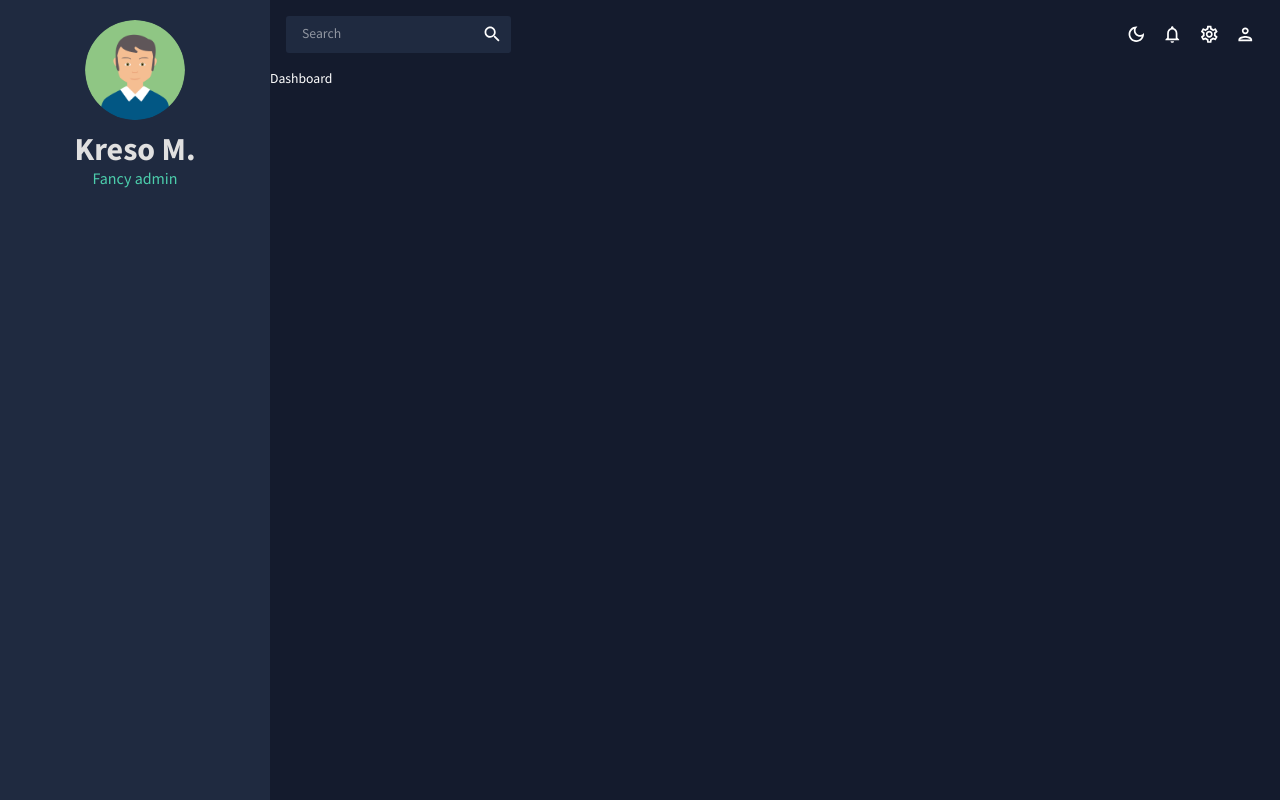
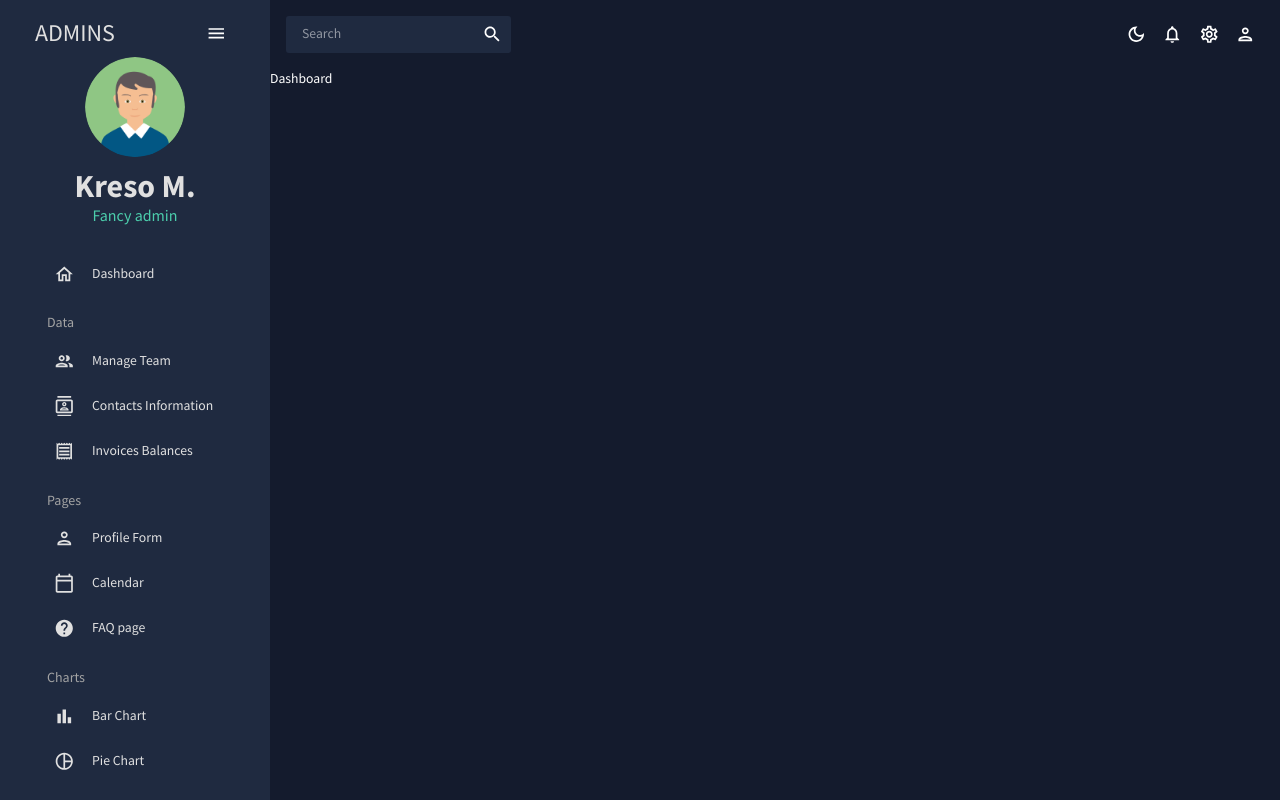
Before and after one commit to kresomarenic/react-dashboard, a React (Create React App) app: page / in a window 1280 px wide. Built offline with nearby package versions, Linux system fonts and the light colour scheme; a web font is replaced by a local one.

Commit message:
Added navigation links

```diff
--- a/src/scenes/global/Sidebar.jsx
+++ b/src/scenes/global/Sidebar.jsx
@@ -16,6 +16,23 @@ import PieChartOutlineOutlinedIcon from "@mui/icons-material/PieChartOutlineOutl
 import TimelineOutlinedIcon from "@mui/icons-material/TimelineOutlined";
 import MenuOutlinedIcon from "@mui/icons-material/MenuOutlined";
 import MapOutlinedIcon from "@mui/icons-material/MapOutlined";
+
+const Item = ({title, to, icon, selected, setSelected}) => {
+    const theme = useTheme();
+    const colors = tokens(theme.palette.mode);
+
+    return (
+        <MenuItem
+            active={selected === title}
+            style={{ color: colors.grey[100]}}
+            onClick={() => setSelected(title)}
+            icon={icon}
+        >
+            <Typography>{title}</Typography>
+            <Link to={to}/>
+        </MenuItem>
+    );
+}
 
 const Sidebar = () => {
     const theme = useTheme();
@@ -47,7 +64,29 @@ const Sidebar = () => {
                 <Menu iconShape="square">
 
                     {/* LOGO AND MENU ICON */}
-                    <MenuItem>
+                    <MenuItem
+                        onClick={() => setIsCollapsed(!isCollapsed)}
+                        icon={isCollapsed ? <MenuOutlinedIcon/> : undefined}
+                        stlye={{
+                            margin: "10px 0 20px 0",
+                            color: colors.grey[100],
+                        }}
+                    >
+                        {!isCollapsed && (
+                            <Box
+                                display="flex"
+                                justifyContent="space-between"
+                                alignItems="center"
+                                ml="15px"
+                            >
+                                <Typography variant="h3" color={colors.grey[100]}>
+                                    ADMINS
+                                </Typography>
+                                <IconButton onClick={() => setIsCollapsed(!isCollapsed)}>
+                                    <MenuOutlinedIcon />
+                                </IconButton>
+                            </Box>
+                        )}
                     </MenuItem>
 
                     {/* USER */}
@@ -67,11 +106,47 @@ const Sidebar = () => {
                                 <Typography variant="h2" color={colors.grey[100]} fontWeight="bold" sx={{ m: "10px 0 0 0"}}>Kreso M.</Typography>
                                 <Typography variant="h5" color={colors.greenAccent[500]}>Fancy admin</Typography>
                             </Box>
+                        </Box>
+                    )}
 
-                        </Box>
+                    {/* MENU ITEMS */}
+                    <Box paddingLeft={isCollapsed ? undefined : "10%"}>
+                        <Item title="Dashboard" to="/" icon={<HomeOutlinedIcon/>} selected={selected} setSelected={setSelected}/>
 
+                        <Typography
+                            variant="h6"
+                            color={colors.grey[300]}
+                            sx={{ m: "15px 0 5px 20px" }}
+                        >
+                            Data
+                        </Typography>
+                        <Item title="Manage Team" to="/team" icon={<PeopleOutlinedIcon/>} selected={selected} setSelected={setSelected}/>
+                        <Item title="Contacts Information" to="/contacts" icon={<ContactsOutlinedIcon/>} selected={selected} setSelected={setSelected}/>
+                        <Item title="Invoices Balances" to="/invoices" icon={<ReceiptOutlinedIcon/>} selected={selected} setSelected={setSelected}/>
 
-                    )}
+                        <Typography
+                            variant="h6"
+                            color={colors.grey[300]}
+                            sx={{ m: "15px 0 5px 20px" }}
+                        >
+                            Pages
+                        </Typography>
+                        <Item title="Profile Form" to="/form" icon={<PersonOutlinedIcon/>} selected={selected} setSelected={setSelected}/>
+                        <Item title="Calendar" to="/calendar" icon={<CalendarTodayOutlinedIcon/>} selected={selected} setSelected={setSelected}/>
+                        <Item title="FAQ page" to="/faq" icon={<HelpOutlinedIcon/>} selected={selected} setSelected={setSelected}/>
+
+                        <Typography
+                            variant="h6"
+                            color={colors.grey[300]}
+                            sx={{ m: "15px 0 5px 20px" }}
+                        >
+                            Charts
+                        </Typography>
+                        <Item title="Bar Chart" to="/bar" icon={<BarChartOutlinedIcon/>} selected={selected} setSelected={setSelected}/>
+                        <Item title="Pie Chart" to="/pie" icon={<PieChartOutlineOutlinedIcon/>} selected={selected} setSelected={setSelected}/>
+                        <Item title="Line Chart" to="/line" icon={<TimelineOutlinedIcon/>} selected={selected} setSelected={setSelected}/>
+                        <Item title="Geography Chart" to="/geography" icon={<MapOutlinedIcon/>} selected={selected} setSelected={setSelected}/>
+                    </Box>
 
                 </Menu>
             </ProSidebar>
```
